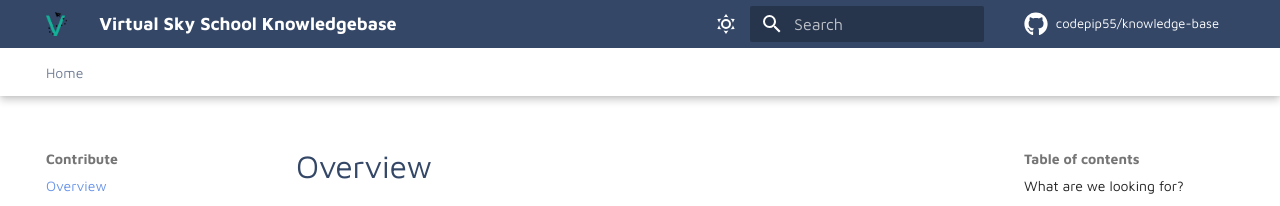
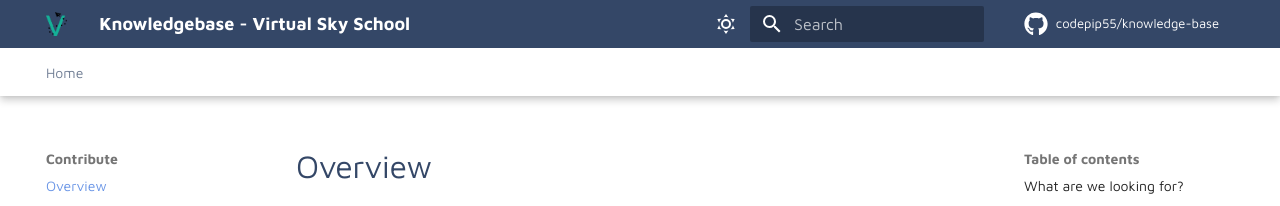
Before and after one commit to ml0130/knowledge-base, an MkDocs documentation site: the page built from docs/assist-us/index.md, in a window 1280 px wide. Shown: the top 206 px of the page. Built offline with MkDocs 1.6.1 and Material for MkDocs 9.7.7, drawn with Linux system fonts in a browser that asks for light colours; comment, search, counter and statistics services are not loaded.

```diff
--- a/mkdocs.yml
+++ b/mkdocs.yml
@@ -1,5 +1,5 @@
 # Project Information
-site_name: Virtual Sky School Knowledgebase
+site_name: Knowledgebase - Virtual Sky School
 site_url: https://kb.pepijncolenbrander.com
 repo_url: https://github.com/codepip55/knowledge-base
 repo_name: codepip55/knowledge-base
```
